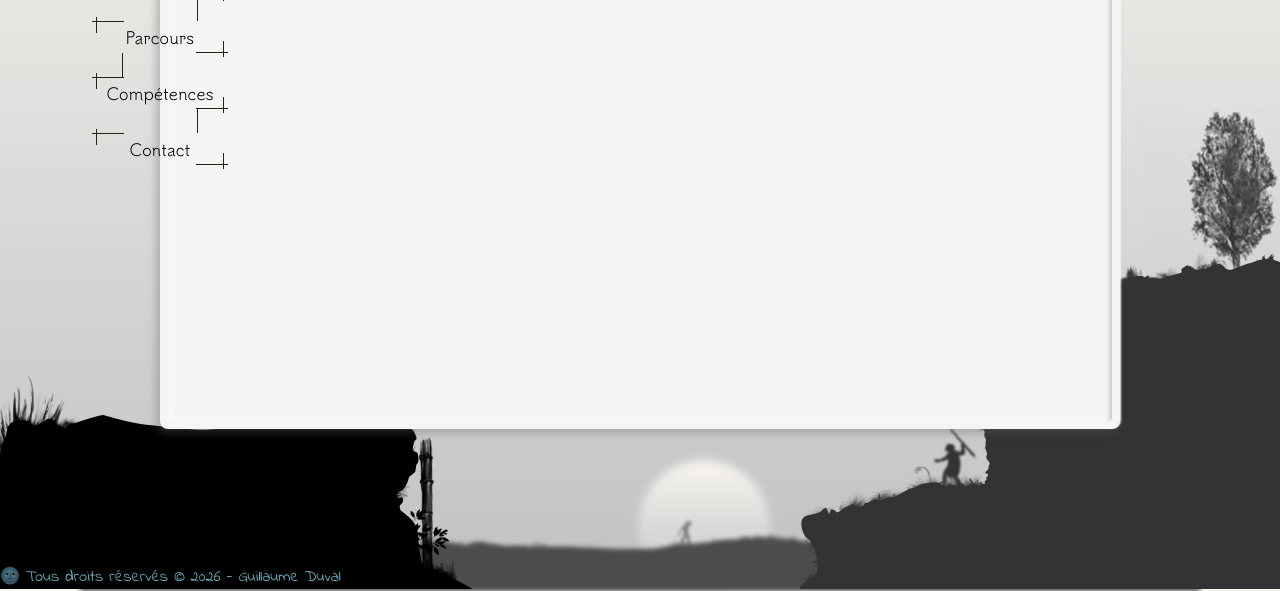
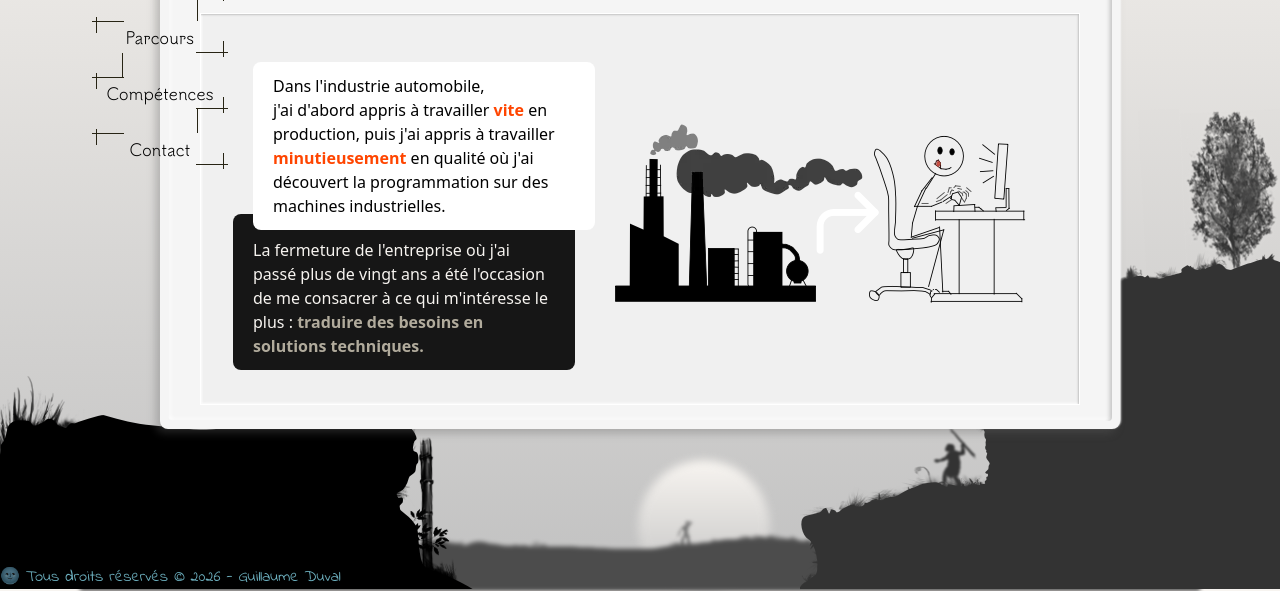
Before and after one commit to guillaume472e44/Portfolio, a plain HTML site: page index.html in a window 1280 px wide. Shown: the part 211-802 px from the top of the page. Drawn offline with Linux system fonts and the light colour scheme.

Commit message:
Intégration section Parcours

```diff
--- a/index.html
+++ b/index.html
@@ -11,8 +11,8 @@
     <title>Portfolio - Guillaume Duval</title>
     <link rel="stylesheet" href="style.css" />
   </head>
-  <body class="hide-on-load">
-    <!-- <body class=""> -->
+  <!-- <body class="hide-on-load"> -->
+  <body class="">
     <header>
       <div class="header__silhouettes">
         <img
@@ -128,29 +128,69 @@
 
     <main class="screen">
       <div class="transition-grid"></div>
-      <section id="presentation" class="main-content">
+      <!-- <section id="presentation" class="main-content">
         <span class="section-title animate"></span>
         <div class="section-content">
+          <div class="section-content__img">
             <img
               src="./assets/severed_workman.webp"
               alt="silhouette d'un costume"
               width="256"
               height="256"
             />
-          <div class="section-content--right">
-            <h1><span>Guillaume Duval,</span> développeur web Front-End</h1>
-            <p>J'aime mettre la <strong>créativité</strong> au service d'interfaces soignées et d'un code propre<strong>.</strong>
+          </div>
+          <div class="section-content__text">
+            <h1 class="text-block--black">
+              <span class="accent-txt">Guillaume Duval,</span> développeur web
+              Front-End
+            </h1>
+            <p class="text-block--white">
+              J'aime mettre la
+              <span class="accent-txt">créativité</span>
+              au service d'interfaces soignées et d'un code propre<span
+                class="accent-txt"
+                >.</span
+              >
             </p>
           </div>
         </div>
+      </section> -->
+      <section id="career" class="main-content">
+        <span class="section-title animate"></span>
+        <div class="section-content">
+          <div class="section-content__text">
+            <p class="text-block--white">
+              Dans l'industrie automobile,<br />
+              j'ai d'abord appris à travailler<span class="accent-txt">
+                vite</span
+              >
+              en production, puis j'ai appris à travailler
+              <span class="accent-txt">minutieusement</span> en qualité où j'ai
+              découvert la programmation sur des machines industrielles.
+            </p>
+            <p class="text-block--black">
+              La fermeture de l'entreprise où j'ai passé plus de vingt ans a été
+              l'occasion de me consacrer à ce qui m'intéresse le plus :
+              <span class="accent-txt">
+                traduire des besoins en solutions techniques.
+              </span>
+            </p>
+          </div>
+          <div class="section-content__img">
+            <img
+              src="./assets/career.webp"
+              width="440"
+              height="220"
+              alt="Illustration de mon parcours professionnel débutant dans l'industrie automobile puis dans le développement web"
+            />
+          </div>
+        </div>
       </section>
-      <!-- <section id="career" class="main-content">
+      <!-- <section id="skills" class="main-content">
         <span class="section-title animate"></span>
-      </section>
-      <section id="skills" class="main-content">
-        <span class="section-title animate"></span>
-      </section>
-      <section id="contact" class="main-content">
+        <div class="section-content"></div>
+      </section> -->
+      <!-- <section id="contact" class="main-content">
         <span class="section-title animate"></span>
       </section> -->
     </main>
@@ -182,6 +222,6 @@
         />
       </div>
     </footer>
-    <script type="module" src="./scripts/index.js"></script>
+    <!-- <script type="module" src="./scripts/index.js"></script> -->
   </body>
 </html>
--- a/style.css
+++ b/style.css
@@ -11,7 +11,7 @@
 :root {
   --white_severance: #f7f4f0;
   --white_sickness: #b1ab9c;
-  /* --black_stones: #161616; */
+  --black_stones: #161616;
   --black_sickness: #272414;
   /* --red_stones: #722222; */
   /* --red_sickness: #692a1d; */
@@ -463,26 +463,52 @@ header {
     inset 1px -1px 2px #fff;
   display: flex;
   align-items: center;
+  line-height: 1.5;
+
+  & .text-block--black {
+    background-color: var(--black_stones);
+    color: var(--white_severance);
+    border-radius: 8px;
+
+    & .accent-txt {
+      font-weight: 600;
+      color: var(--white_sickness);
+    }
+  }
+
+  & .text-block--white {
+    background-color: #fff;
+    color: black;
+    border-radius: 8px;
+
+    & .accent-txt {
+      font-weight: 600;
+      color: orangered;
+    }
+  }
 }
 
-.section-content--right {
-  align-self: flex-start;
-  margin-block-start: 64px;
-  margin-inline: auto 16px;
+.section-content__img img {
+  max-width: 100%;
+  height: auto;
+  display: block;
+}
+
+#presentation {
+  & .section-content__text {
+    align-self: flex-start;
+    margin-block-start: 64px;
+    margin-inline: auto 16px;
+  }
 
   & h1 {
     text-align: end;
     padding-inline: 16px;
     padding-block: 16px 32px;
-    background-color: #161616;
-    color: var(--white_severance);
-    border-radius: 8px;
     font-size: 1.7rem;
 
     & span {
       font-size: 1rem;
-      font-weight: 600;
-      color: var(--white_sickness);
     }
   }
 
@@ -490,18 +516,38 @@ header {
     position: relative;
     top: -16px;
     left: -16px;
-    background-color: #fff;
     font-weight: 300;
     padding-block: 16px;
     padding-inline: 12px 32px;
-    border-radius: 8px;
-    color: black;
     font-size: 0.925rem;
+  }
+}
 
-    & strong {
-      font-weight: 600;
-      color: orangered;
+#career {
+  & .section-content__text {
+    max-width: 42%;
+    align-self: flex-start;
+    font-weight: 300;
+
+    & p {
+      padding: 12px 20px;
     }
+
+    & p:first-of-type {
+      position: relative;
+      left: 20px;
+      top: 16px;
+      /* padding-block-end: 24px; */
+    }
+
+    & p:last-of-type {
+      /* position: relative; */
+      padding-block-start: 24px;
+    }
+  }
+
+  & .section-content__img {
+    margin-inline-start: auto;
   }
 }
 
```
Also changed, not shown: assets/career.webp (added). Lines whose indentation alone changed are shown as unchanged.
